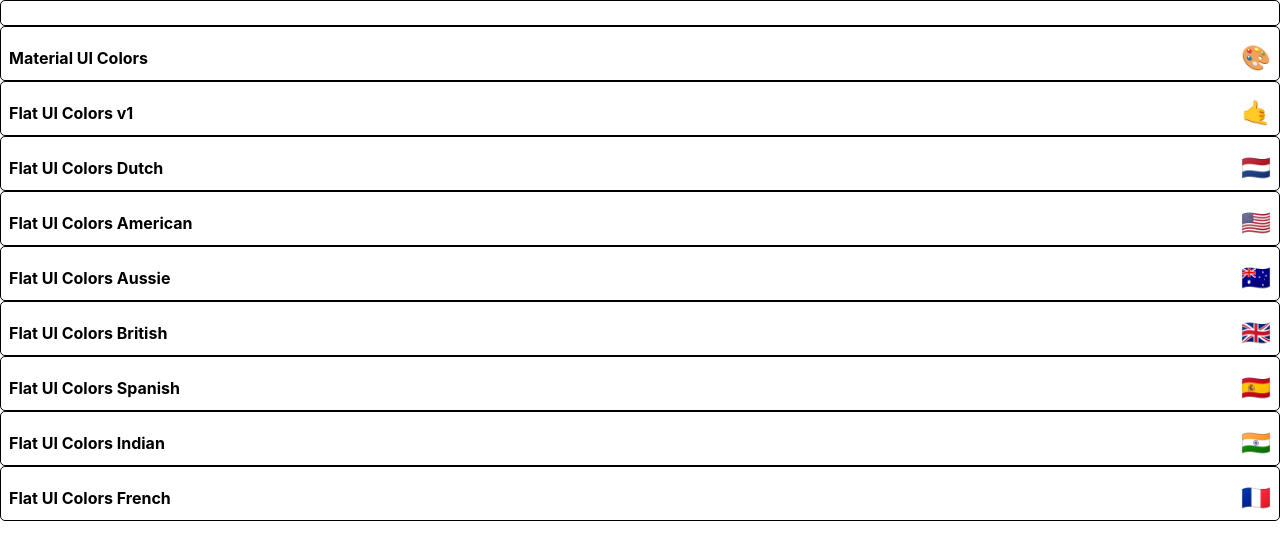
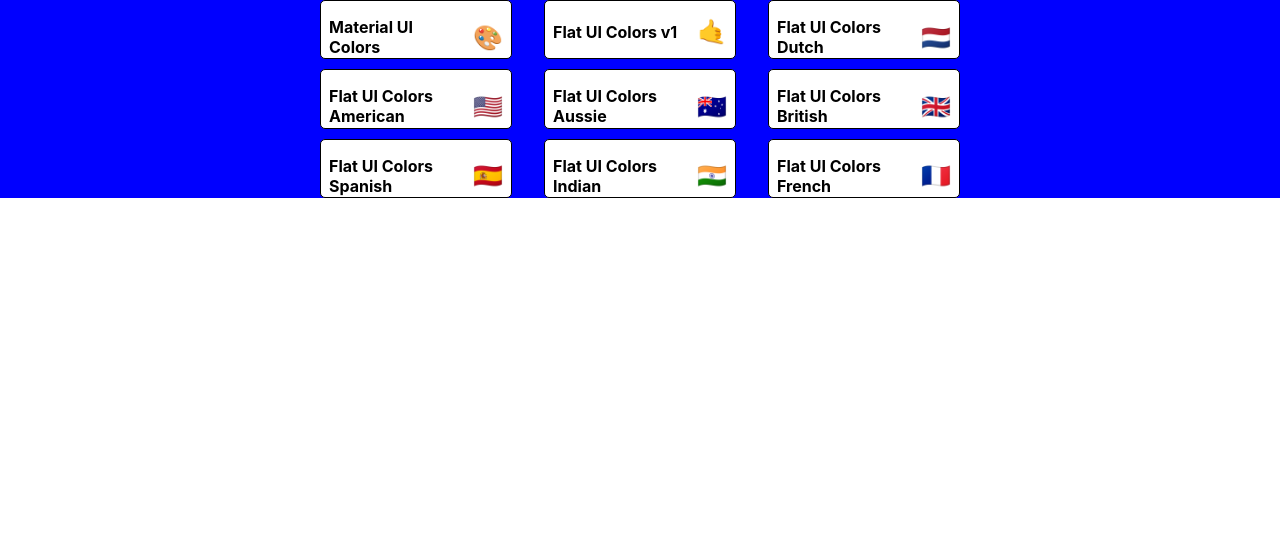
Before and after one commit to arafhossain/color-picker, a React (Create React App) app: page / in a window 1280 px wide. Shown: the top 560 px of the page. Built offline with nearby package versions, Linux system fonts and the light colour scheme.

Commit message:
Basic styling PaletteList

```diff
--- a/src/PaletteList.js
+++ b/src/PaletteList.js
@@ -1,19 +1,55 @@
-import React, { Component } from 'react'
-import {Link} from 'react-router-dom'
-import MiniPalette from './MiniPalette';
+import React, { Component } from "react";
+import { Link } from "react-router-dom";
+import MiniPalette from "./MiniPalette";
+import { withStyles } from "@material-ui/styles";
+
+let styles = {
+  root: {
+    backgroundColor: "blue",
+    height: "100%",
+    display: "flex",
+    alignItems: "flex-start",
+    justifyContent: "center"
+  },
+  container: {
+    width: "50%",
+    display: "flex",
+    alignItems: "flex-start",
+    flexDirection: "column",
+    flexWrap: "wrap"
+  },
+  nav: {
+    display: "flex",
+    width: "100%",
+    justifyContent: "space-between",
+    color: "white"
+  },
+  palettes: {
+    boxSizing: "border-box",
+    width: "100%",
+    display: "grid",
+    gridTemplateColumns: "repeat(3, 30%)",
+    gridGap: "5%"
+  }
+};
 
 class PaletteList extends Component {
-  render(){
+  render() {
+    let { classes } = this.props;
     return (
-      <div>
-        <MiniPalette />
-        {this.props.palettes.map(palette => (
-          <MiniPalette {...palette}/>
-          // <Link to={`/palette/${palette.id}`}>{palette.paletteName}</Link>
-        ))}
+      <div className={classes.root}>
+        <div className={classes.container}>
+          <nav className={classes.nav}></nav>
+          <div className={classes.palettes}>
+            {this.props.palettes.map(palette => (
+              <MiniPalette {...palette} />
+              // <Link to={`/palette/${palette.id}`}>{palette.paletteName}</Link>
+            ))}
+          </div>
+        </div>
       </div>
-    )
+    );
   }
 }
 
-export default PaletteList;
+export default withStyles(styles)(PaletteList);
```
